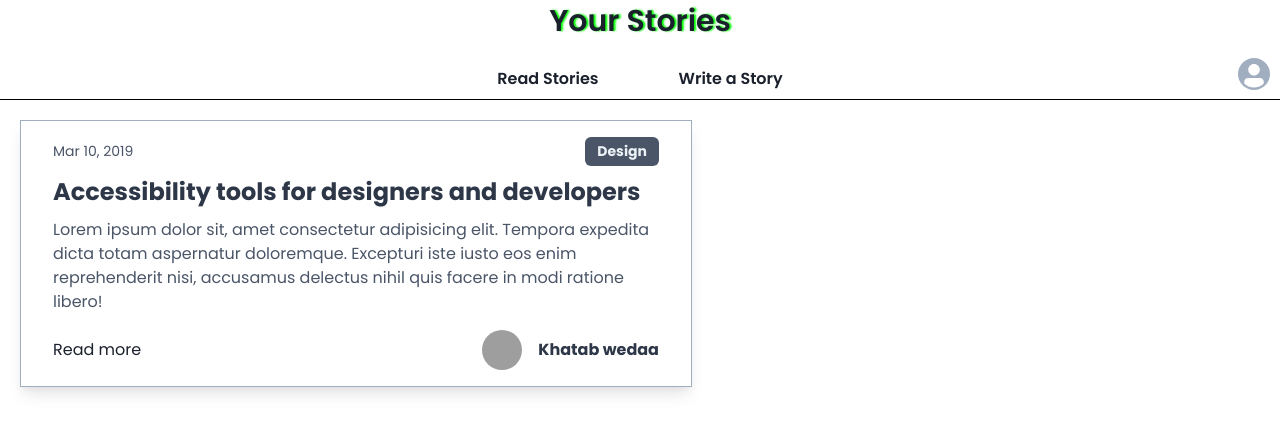
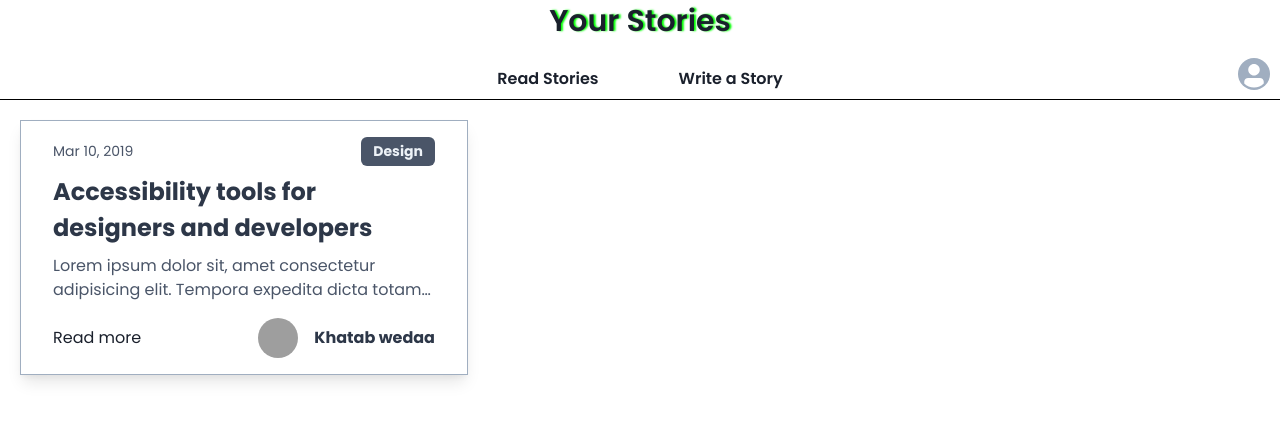
Before and after one commit to HariVP03/your-stories, a Next.js app: page / in a window 1280 px wide. Shown: the top 432 px of the page. Built offline with nearby package versions, Linux system fonts and the light colour scheme; grey boxes are pictures that could not be loaded.

Commit message:
made changed to text story

```diff
--- a/package.json
+++ b/package.json
@@ -13,7 +13,8 @@
         "prettier": "prettier --write '**/*.{js,jsx,ts,tsx}'",
         "cypress:open": "cypress open",
         "cypress:run": "cypress run --config video=false",
-        "cypress:test": "start-server-and-test start http://localhost:3000 cypress:run"
+        "cypress:test": "start-server-and-test start http://localhost:3000 cypress:run",
+        "c": "git add . && git commit -m "
     },
     "dependencies": {
         "next": "12.0.7",
--- a/src/components/cards/TextStoryCard.tsx
+++ b/src/components/cards/TextStoryCard.tsx
@@ -21,7 +21,7 @@ const TextStory: React.FC = () => {
             border="1px solid"
             borderColor="gray.400"
             bg={useColorModeValue("white", "gray.800")}
-            maxW="2xl"
+            maxW="md"
         >
             <Flex justifyContent="space-between" alignItems="center">
                 <chakra.span
@@ -59,6 +59,7 @@ const TextStory: React.FC = () => {
                 <chakra.p
                     mt={2}
                     color={useColorModeValue("gray.600", "gray.300")}
+                    noOfLines={2}
                 >
                     Lorem ipsum dolor sit, amet consectetur adipisicing elit.
                     Tempora expedita dicta totam aspernatur doloremque.
```
